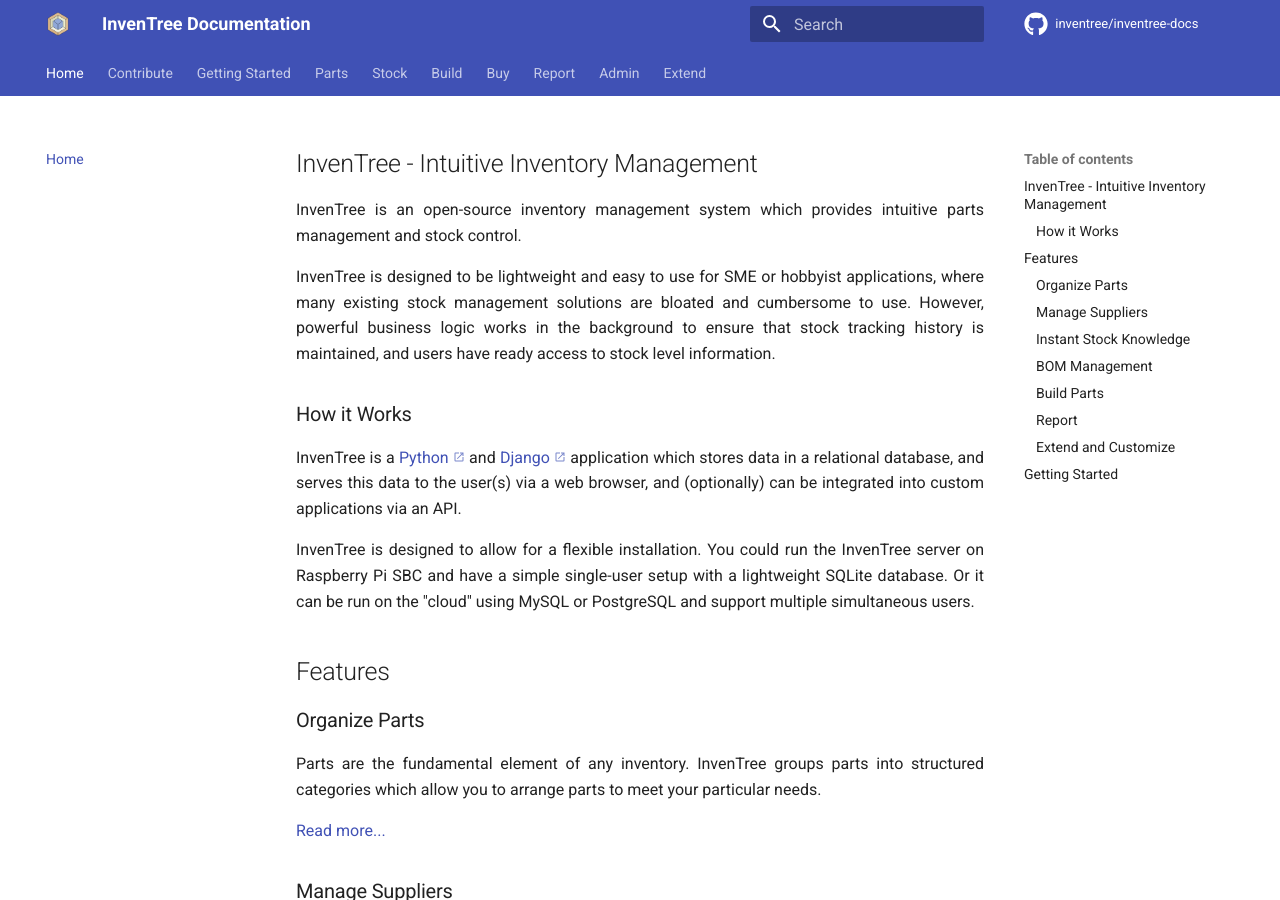
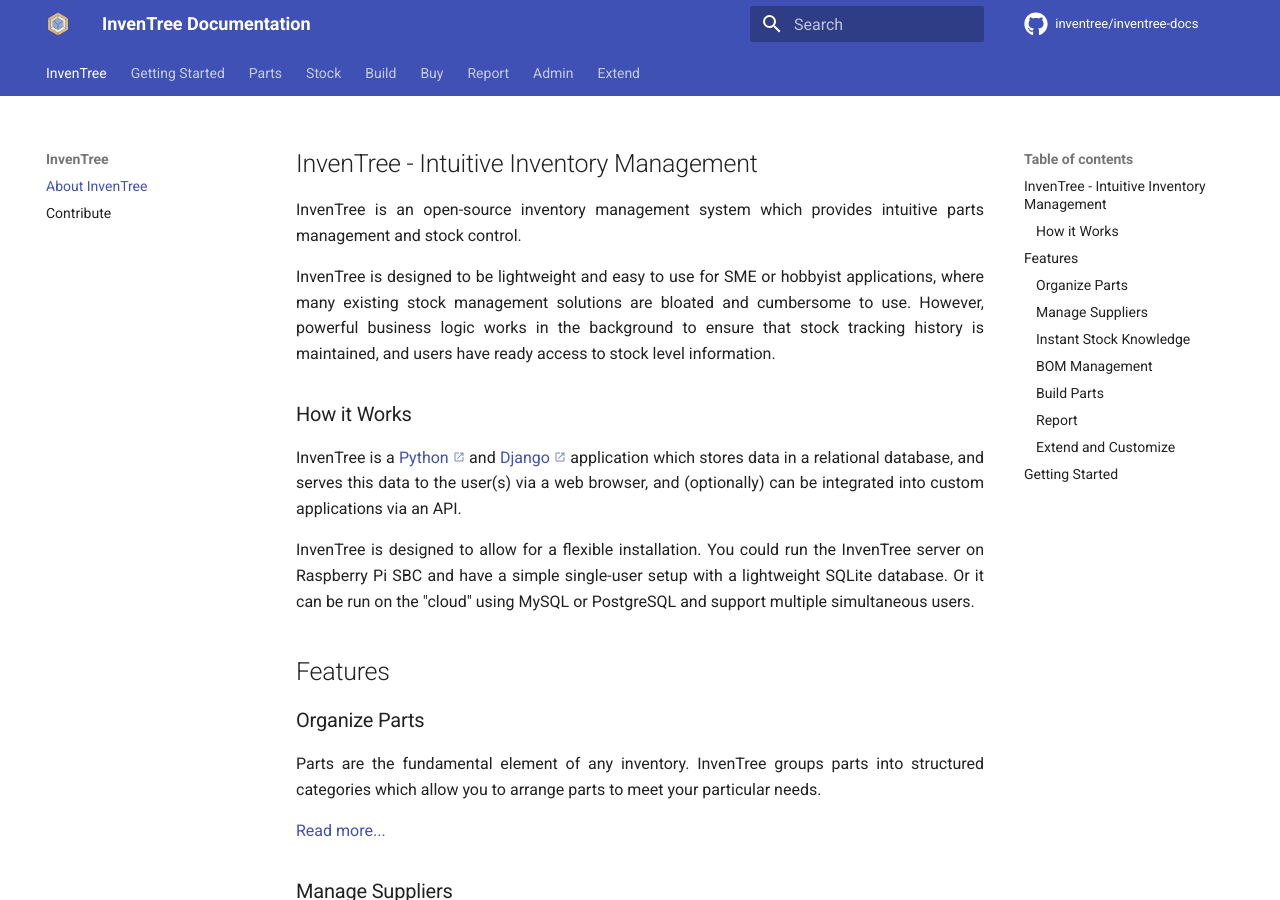
Before and after one commit to inventree/inventree-docs, an MkDocs documentation site: the page built from docs/index.md, in a window 1280 px wide and 900 px high. Built offline with MkDocs 1.6.1 and Material for MkDocs 9.7.7, drawn with Linux system fonts in a browser that asks for light colours; comment, search, counter and statistics services are not loaded.

Commit message:
Move color theme page

```diff
--- a/mkdocs.yml
+++ b/mkdocs.yml
@@ -20,6 +20,7 @@
     repo: fontawesome/brands/github
   features:
     - tabs
+    - toc.autohide
 edit_uri: "" # Disable "Edit" button
 extra_css:
   - stylesheets/extra.css
@@ -28,15 +29,15 @@
 
 # Navigation
 nav:
-  - Home: index.md
-  - Contribute: contribute.md
+  - InvenTree:
+    - About InvenTree: index.md
+    - Contribute: contribute.md
   - Getting Started:
     - Installation: start/install.md
     - Configuration: start/config.md
     - Deploying: start/deploy.md
     - Updating: start/update.md
     - Migrating: start/migrate.md
-    - Color Themes: start/themes.md
   - Parts:
     - Parts: part/part.md
     - Part Views: part/views.md
@@ -69,6 +70,7 @@
     - API: extend/api.md
     - Python Interface: extend/python.md
     - Plugins: extend/plugins.md
+    - Themes: extend/themes.md
     - Third-Party: extend/integrate.md
 
 # Plugins
```
Also changed, not shown: docs/extend/themes.md (renamed from docs/start/themes.md).
